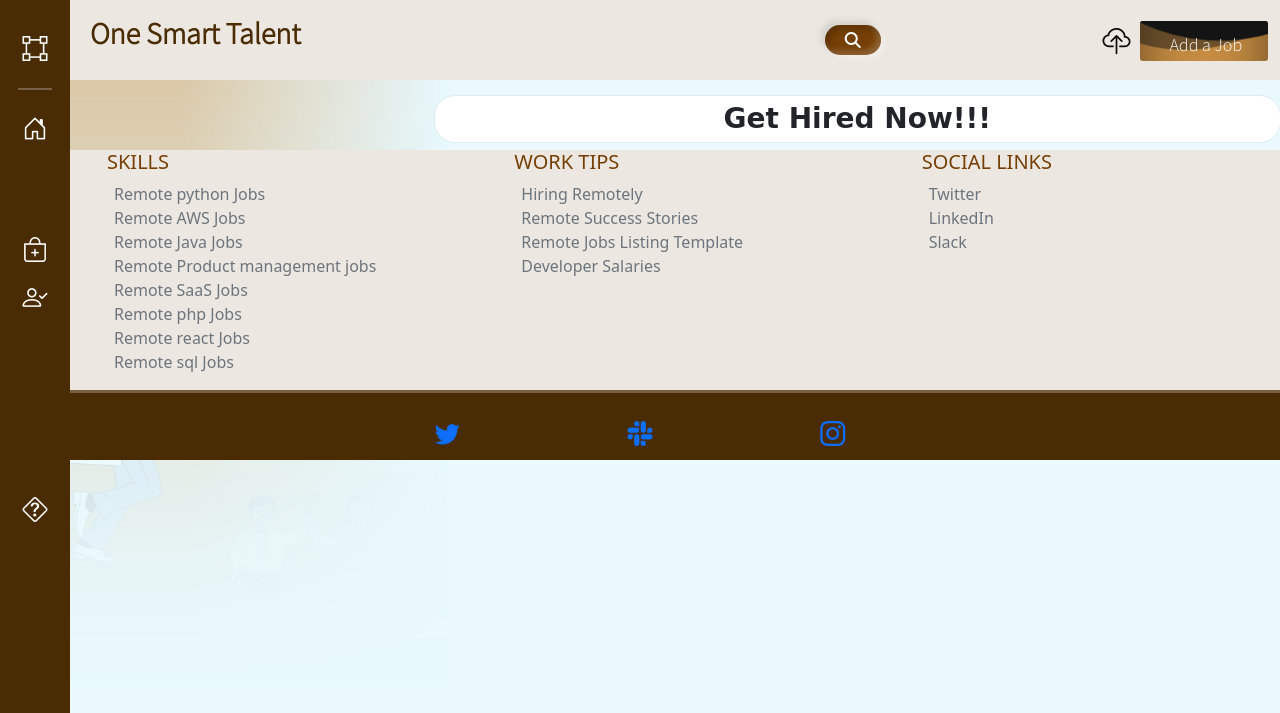
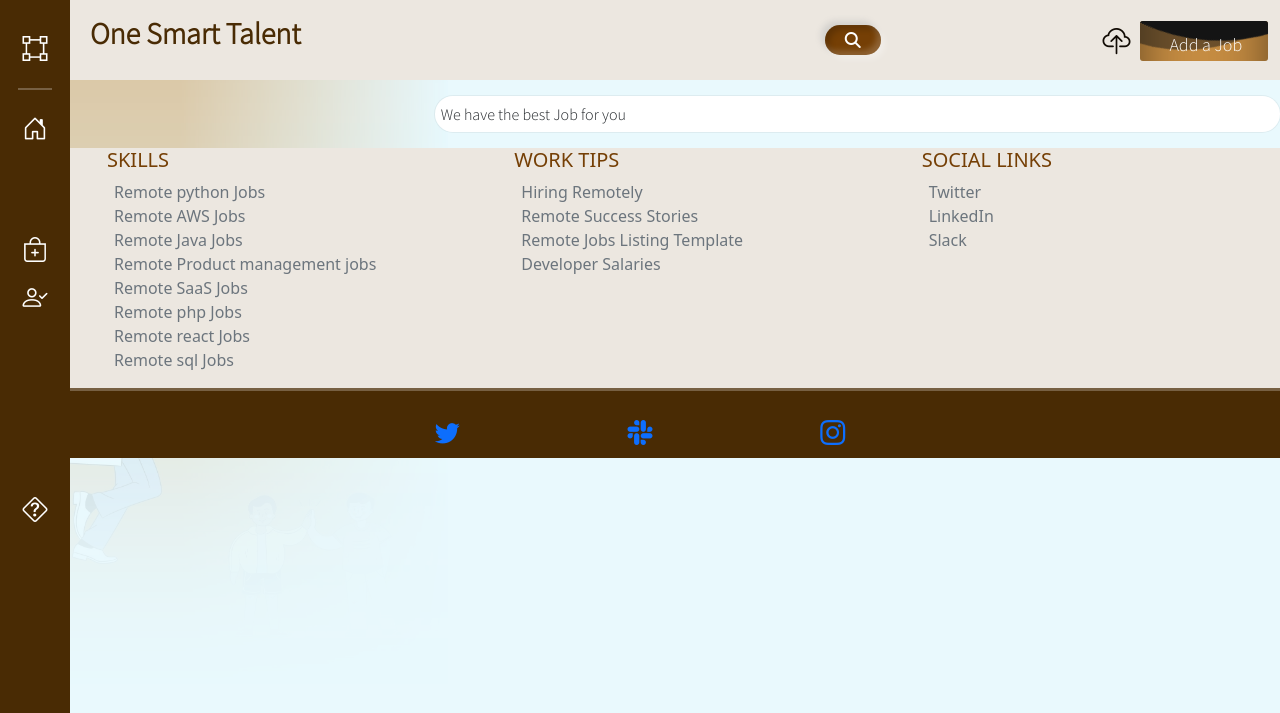
Before and after one commit to Trikcode/One-Smart-Talent, a PHP site: page / in a window 1280 px wide. Shown: the top 713 px of the page. Run offline with PHP 8.4, Linux system fonts and the light colour scheme; data that the repository does not hold is empty; some libraries are stand-ins or nearby versions.

Commit message:
the header needed some change too

```diff
--- a/index.php
+++ b/index.php
@@ -62,7 +62,7 @@
         <!-- Apply for Jobs -->
 
         <div class="col-sm-8 row-jobs">
-          <h3 class="hired">Get Hired Now!!!</h3>
+          <p class="hired">We have the best Job for you</p>
           <?php
           include_once 'connection.php';
           $query = "select * from jobrequests where status = 'approved'";
```
